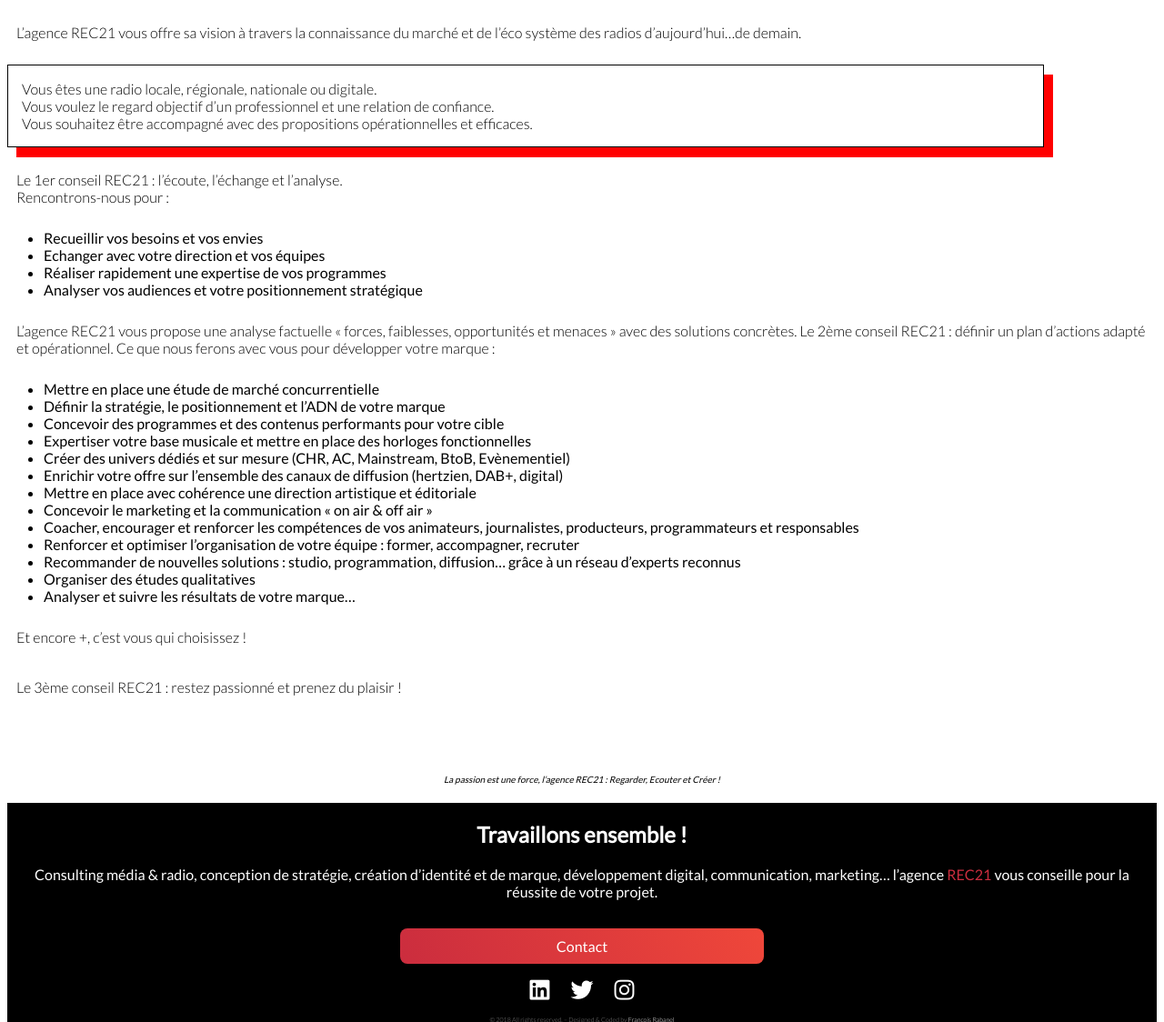
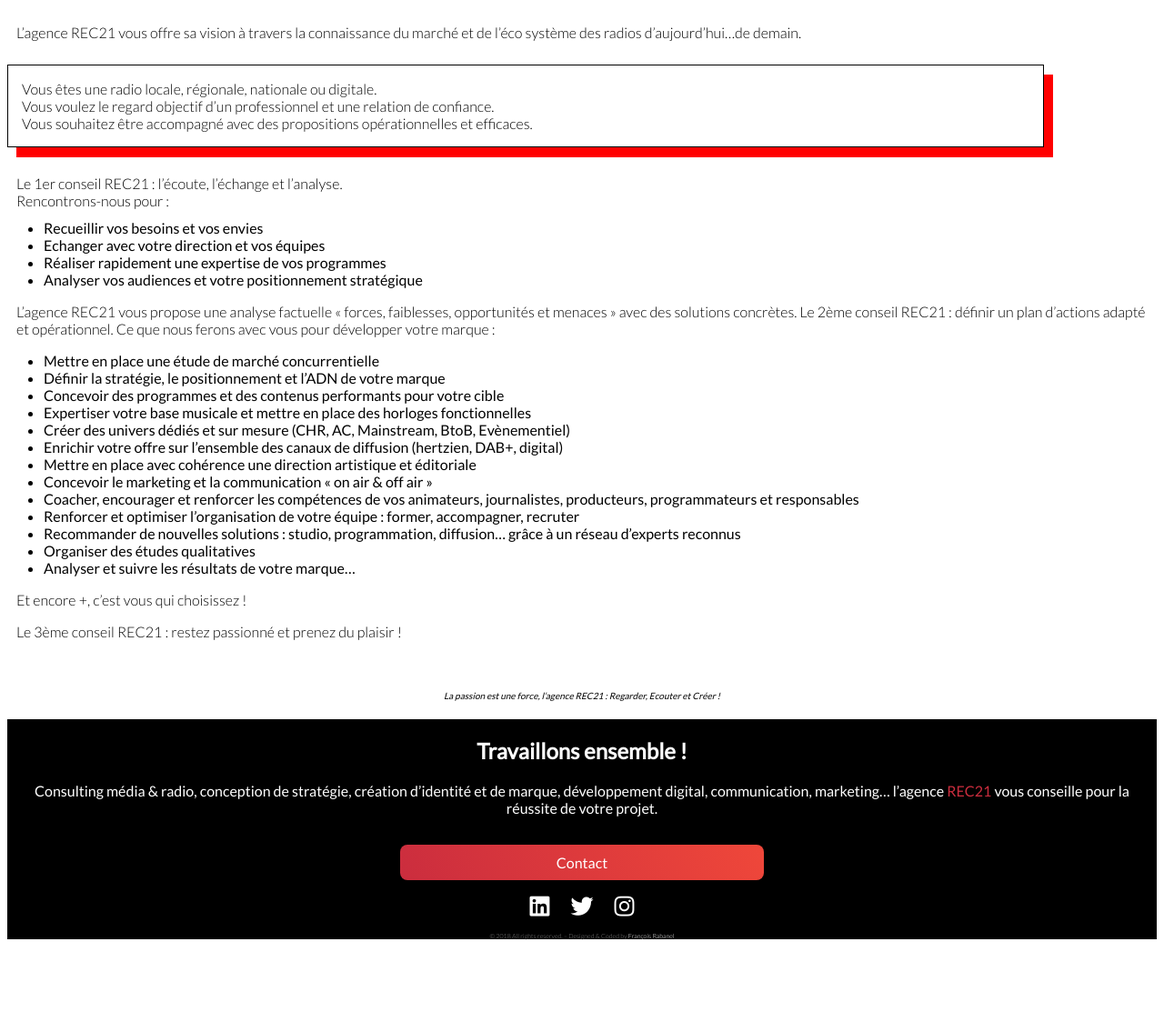
Before and after one commit to FrancoisRab/ClaudE-website, a Flask app: page /radio in a window 1280 px wide. Shown: the part 102-1226 px from the top of the page at 91% size. After the commit the page ends 1136 px from the top, so only its background shows below. Run offline with Flask 2, Linux system fonts and the light colour scheme; some libraries are stand-ins or nearby versions.

Commit message:
adjust css position for radio paragraphes

```diff
--- a/static/css/shared.css
+++ b/static/css/shared.css
@@ -38,3 +38,19 @@
 .padding-10 {
   padding: 10px;
 }
+
+.padding-left-right-10 {
+  padding: 0px 10px;
+}
+
+.padding-bottom {
+  padding-bottom: 20px:
+}
+
+.margin-bottom-negatif {
+  margin-bottom: -5px;
+}
+
+.margin-top-30 {
+  margin-top: 30px;
+}
--- a/templates/pages/radio.html
+++ b/templates/pages/radio.html
@@ -14,7 +14,7 @@
         Vous souhaitez être accompagné avec des propositions opérationnelles et efficaces.<br>
       </p>
     </div>
-    <p class="padding-10">
+    <p class="margin-top-30 margin-bottom-negatif padding-left-right-10">
       Le 1er conseil REC21 : l’écoute, l’échange et l’analyse.<br>
       Rencontrons-nous pour :
     </p>
@@ -24,7 +24,7 @@
       <li>Réaliser rapidement une expertise de vos programmes</li>
       <li>Analyser vos audiences et votre positionnement stratégique</li>
     </ul>
-    <p class="padding-10">
+    <p class="padding-left-right-10 ">
       L’agence REC21 vous propose une analyse factuelle « forces, faiblesses, opportunités et menaces » avec des solutions
       concrètes.
       Le 2ème conseil REC21 : définir un plan d’actions adapté et opérationnel.
@@ -48,11 +48,11 @@
       <li>Organiser des études qualitatives</li>
       <li>Analyser et suivre les résultats de votre marque…</li>
     </ul>
-    <p class="padding-10">
+    <p class="padding-left-right-10">
       Et encore +,
       c’est vous qui choisissez !
     </p>
-    <p class="padding-10">
+    <p class="margin-bottom-negatif padding-left-right-10">
       Le 3ème conseil REC21 : restez passionné et prenez du plaisir !
     </p>
   </div>
```
